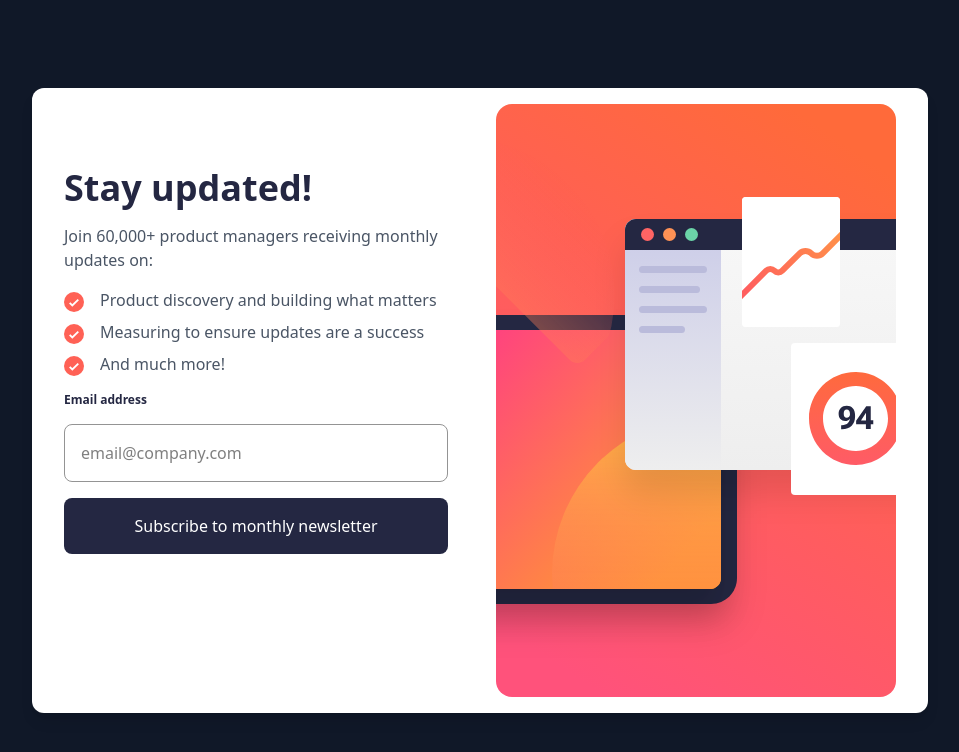
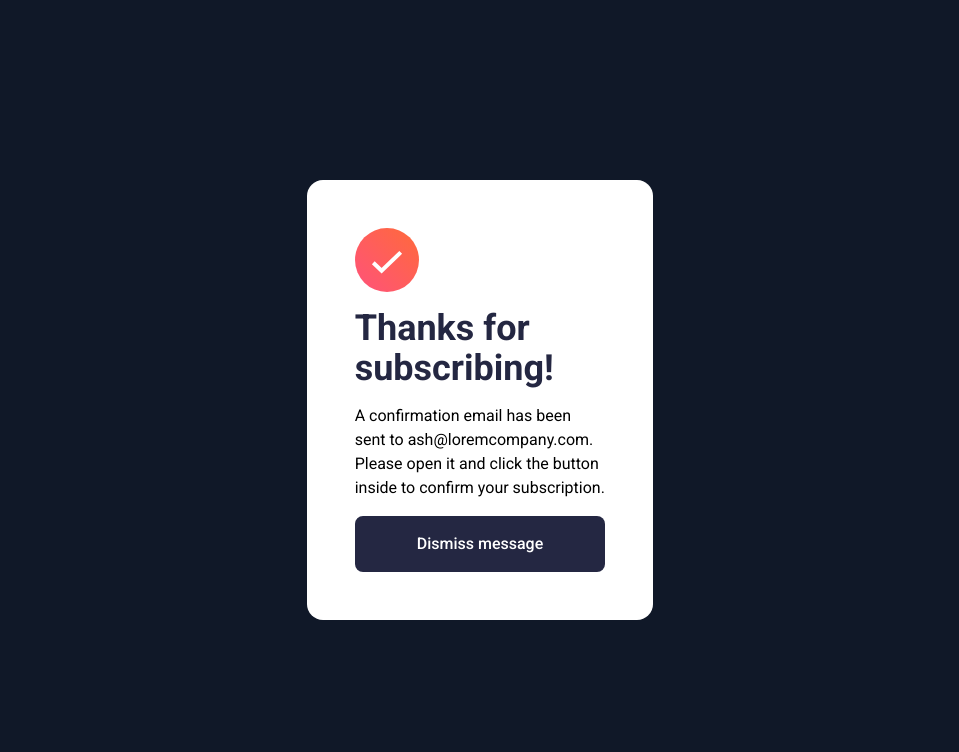
Before and after one commit to frontend-rustyff12/09-fm-newsletter-signup, a React (Vite) app: page / in a window 1280 px wide. Shown: the top 752 px of the page, without its empty margins (160-1119 px from the left). Built offline with nearby package versions, Linux system fonts and the light colour scheme.

Commit message:
success layouts

```diff
--- a/src/App.jsx
+++ b/src/App.jsx
@@ -1,10 +1,10 @@
-// import Success from "./components/Success";
-import Form from "./components/Form";
+import Success from "./components/Success";
+// import Form from "./components/Form";
 function App() {
   return (
-    <main className="">
+    <main className="min-h-screen flex items-center justify-center  md:p-30 bg-gray-900">
       {/* <Success /> */}
-      <Form />
+      <Success />
     </main>
   );
 }
--- a/src/components/Form.jsx
+++ b/src/components/Form.jsx
@@ -1,26 +1,23 @@
 export default function Form() {
   return (
-    <section className="min-h-screen flex items-center justify-center bg-gray-900">
+    <section className="">
       <div className="bg-white rounded-xl shadow-lg overflow-hidden md:grid md:grid-cols-[50%_50%] max-w-4xl  md:grid-rows-1 ">
         <div className="md:col-start-2 md:col-end-3 md:row-start-1 md:row-end-2 md:p-4 ">
           <picture className="">
             <source
               media="(min-width: 1024px)"
               srcSet="/illustration-sign-up-desktop.svg"
-              width="400"
             />
             <source
               media="(min-width: 768px)"
               srcSet="/illustration-sign-up-tablet.svg"
-              width="528"
             />
             <source
               media="(max-width: 767px)"
               srcSet="/illustration-sign-up-mobile.svg"
-              width="375"
             />
             <img
-              className=""
+              className="w-full h-full object-cover md:rounded-2xl bg-white"
               src="/illustration-sign-up-mobile.svg"
               alt="Sign up form image"
               width="375"
--- a/src/components/Success.jsx
+++ b/src/components/Success.jsx
@@ -1,6 +1,6 @@
 export default function Success() {
   return (
-    <section className="flex flex-col gap-8 font-roboto p-6 pt-42 min-h-screen">
+    <section className="flex flex-col gap-8 font-roboto p-6 pt-42 min-h-screen md:min-h-min bg-white md:h-1/3 md:w-1/3 md:gap-4 md:p-12 md:rounded-2xl">
       <img className="w-16 h-auto" src="/icon-success.svg" alt="Success icon" />
 
       <h1 className="text-4xl text-custom-Blue-800 font-bold">
@@ -13,7 +13,7 @@ export default function Success() {
         the button inside to confirm your subscription.
       </p>
 
-      <button className=" bg-custom-Blue-800 text-white p-4 rounded-lg font-medium mt-20">
+      <button className=" bg-custom-Blue-800 text-white p-4 rounded-lg font-medium  hover:bg-gradient-to-r from-red-400 to-orange-600 cursor-pointer">
         Dismiss message
       </button>
     </section>
```
